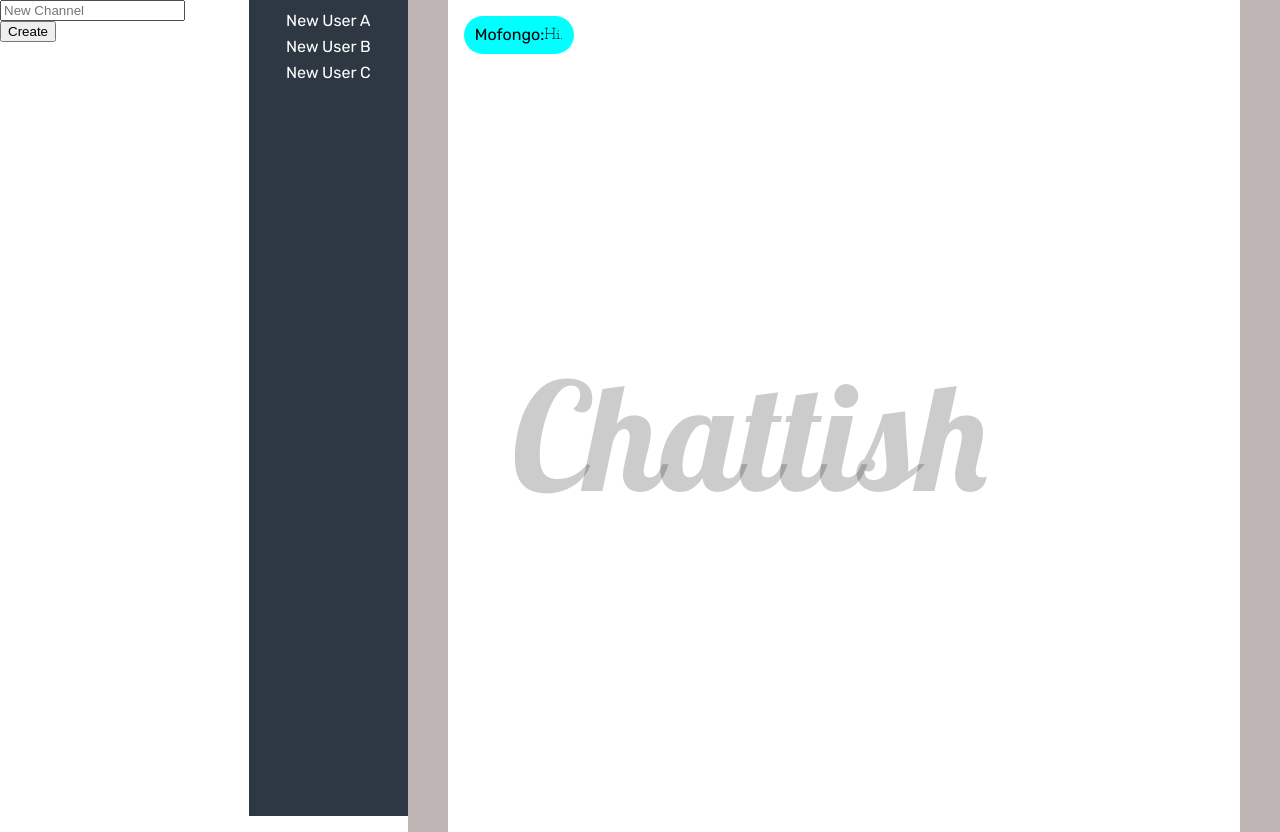
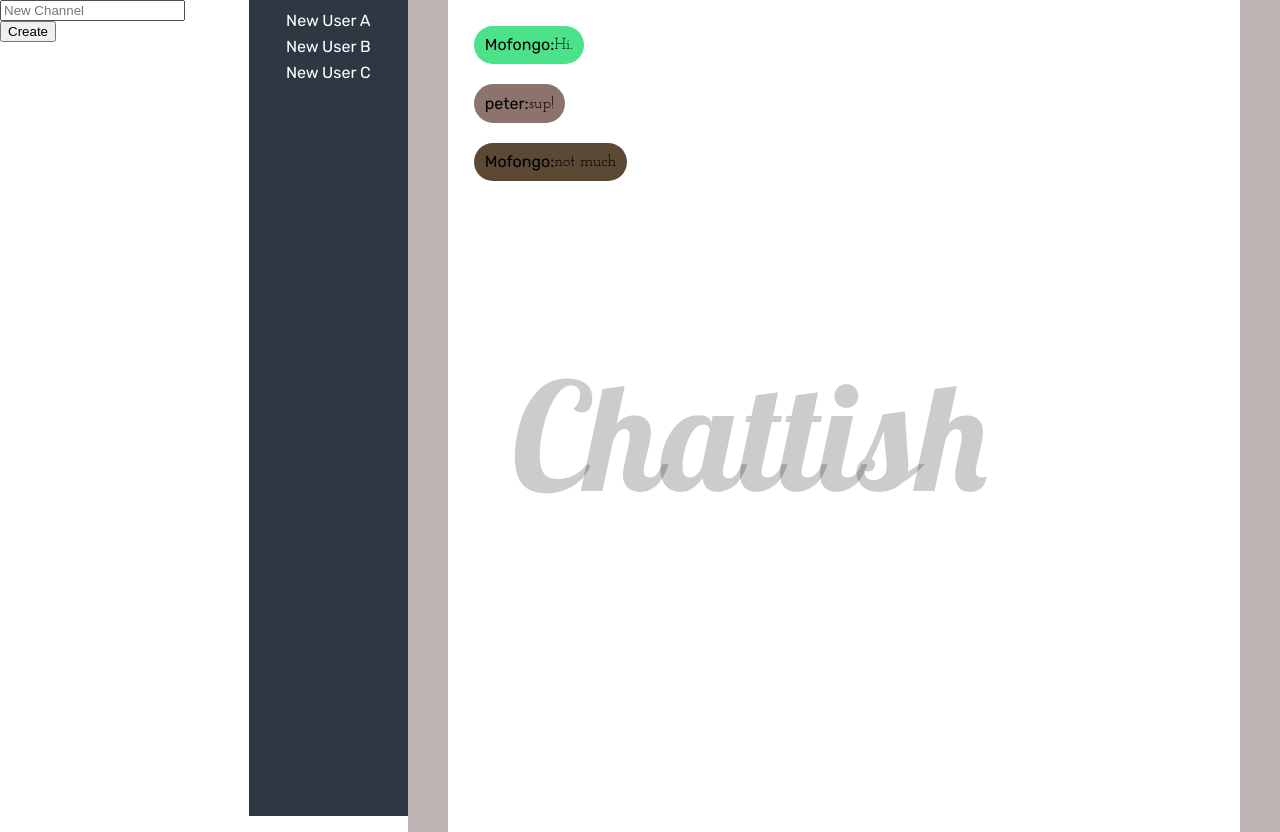
Before and after one commit to che-perez/chat, a React (Create React App) app in the folder client/: page / in a window 1280 px wide. Built offline with nearby package versions, Linux system fonts and the light colour scheme; no server answers.

Commit message:
message component

```diff
--- a/client/src/App.css
+++ b/client/src/App.css
@@ -91,7 +91,7 @@ padding:.5em;
 
 .message {
   padding: 5px;
-
+  margin: 10px;
   padding:.7em;
   border-radius: 20px;
   display: flex;
--- a/client/src/components/Chat.jsx
+++ b/client/src/components/Chat.jsx
@@ -7,6 +7,8 @@ function Chat (props){
     <div className="chat">
       <p id="chat-logo">Chattish</p>
       <Message owner="Mofongo" content="Hi." />
+      <Message owner="peter" content="sup!" />
+      <Message owner="Mofongo" content="not much" />
     </div>
   )
 }
--- a/client/src/components/Message.jsx
+++ b/client/src/components/Message.jsx
@@ -1,36 +1,35 @@
-import React from 'react'
+import React, { Component } from 'react'
 
 
-function getColor(username){
-  let sumChars = 0;
-  for(let i = 0;i < username.length;i++){
-    sumChars += username.charCodeAt(i);
-  }
-
-  const colors = [
-    '#e67e22', // carrot
-    '#2ecc71', // emerald
-    '#3498db', // peter river
-    '#8e44ad', // wisteria
-    '#e74c3c', // alizarin
-    '#1abc9c', // turquoise
-    '#2c3e50', // midnight blue
-  ];
-  return colors[sumChars % colors.length];
-}
 
 
-function Message (props){
+class Message extends Component {
+ constructor(props){
+   super(props)
+   this.state = {
+     checking: false
+   }
+   this.getRandomColor = this.getRandomColor.bind(this);
+ }
+ getRandomColor() {
+  return '#' + Math.floor(Math.random() * 0xFFFFFF).toString(16);
+ }
+render(){
+
   return (
-    <div className="message">
+    <div className="message" style={{backgroundColor: `${this.getRandomColor()}`}}>
+
       <div className="message-owner">
-        <p>{props.owner}: </p>
+        <p>{this.props.owner}: </p>
+
       </div>
       <div className="message-content">
-        <p>{props.content}</p>
+        <p>{this.props.content}</p>
       </div>
     </div>
   )
 }
+}
+
 
 export default Message
```
